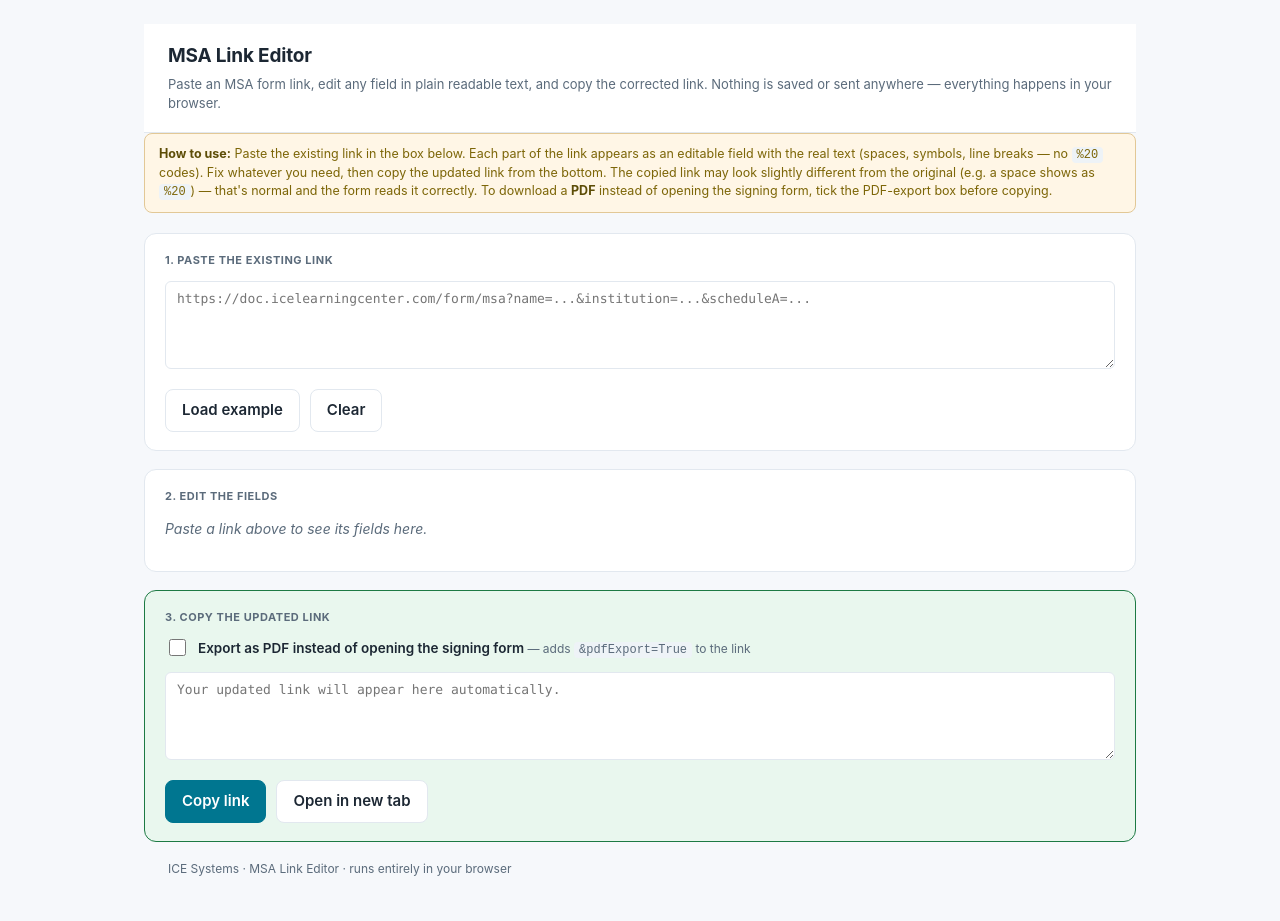
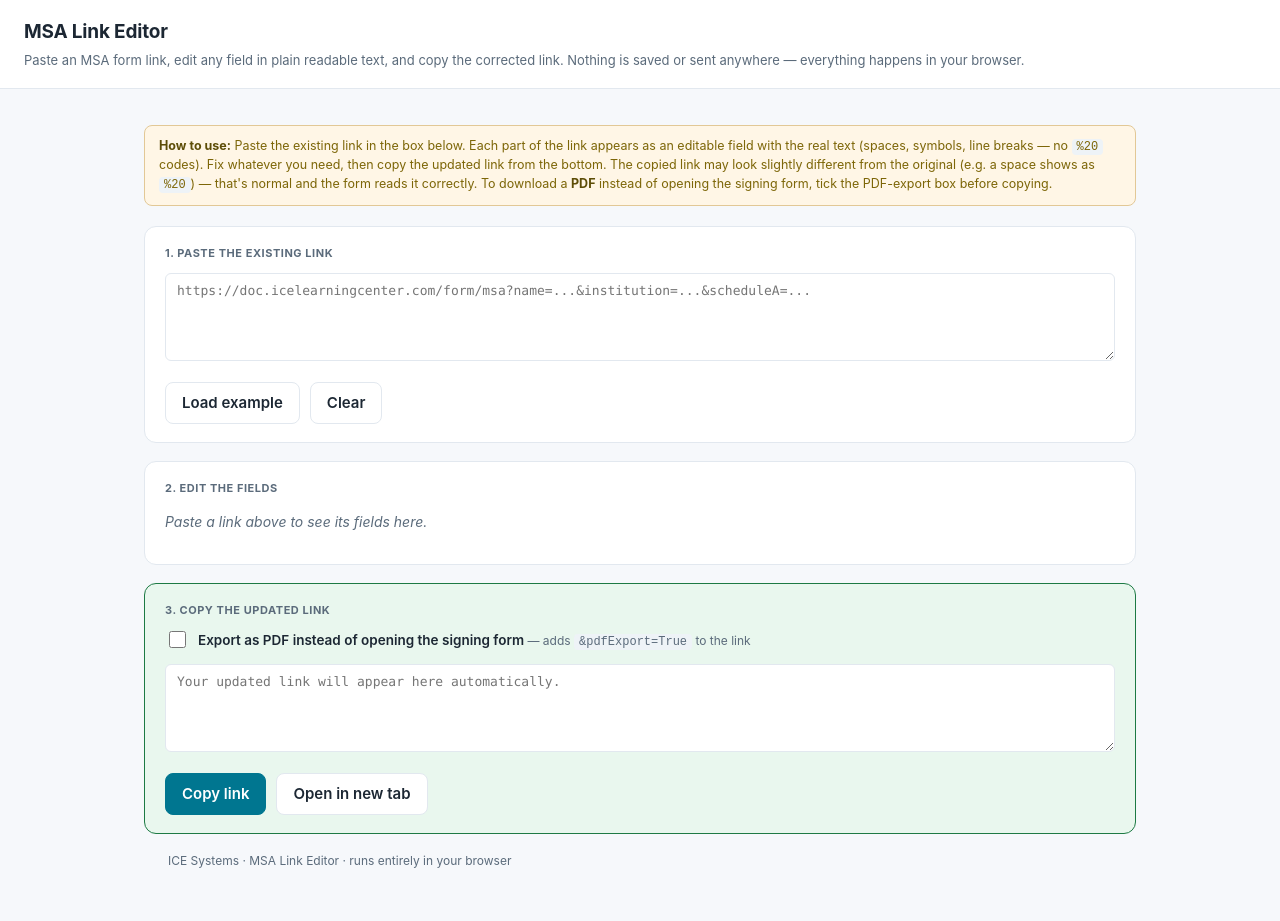
Before and after one commit to icelearningcenter/msa-link-editor, a plain HTML site: page index.html in a window 1280 px wide. Drawn offline with Linux system fonts and the light colour scheme.

Commit message:
Make header span full width with gap below
Move header outside .wrap div so it spans the full viewport width. Add
padding-top to .wrap to create a gap between sticky header and content.

```diff
--- a/index.html
+++ b/index.html
@@ -37,7 +37,7 @@
   }
   header h1 { margin: 0; font-size: 19px; letter-spacing: -0.01em; }
   header p { margin: 4px 0 0; color: var(--ink-soft); font-size: 13px; }
-  .wrap { max-width: 1040px; margin: 0 auto; padding: 24px; }
+  .wrap { max-width: 1040px; margin: 0 auto; padding: 24px; padding-top: 36px; }
   .card {
     background: var(--card);
     border: 1px solid var(--line);
@@ -111,12 +111,12 @@
 </style>
 </head>
 <body>
+<header>
+  <h1>MSA Link Editor</h1>
+  <p>Paste an MSA form link, edit any field in plain readable text, and copy the corrected link. Nothing is saved or sent anywhere — everything happens in your browser.</p>
+</header>
+
 <div class="wrap">
-  <header>
-    <h1>MSA Link Editor</h1>
-    <p>Paste an MSA form link, edit any field in plain readable text, and copy the corrected link. Nothing is saved or sent anywhere — everything happens in your browser.</p>
-  </header>
-
   <div class="note">
     <strong>How to use:</strong> Paste the existing link in the box below. Each part of the link appears as an editable field with the real text (spaces, symbols, line breaks — no <code>%20</code> codes). Fix whatever you need, then copy the updated link from the bottom. The copied link may look slightly different from the original (e.g. a space shows as <code>%20</code>) — that's normal and the form reads it correctly. To download a <strong>PDF</strong> instead of opening the signing form, tick the PDF-export box before copying.
   </div>
```
